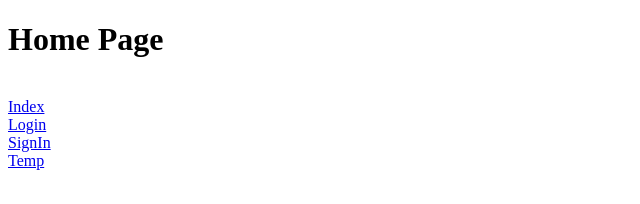
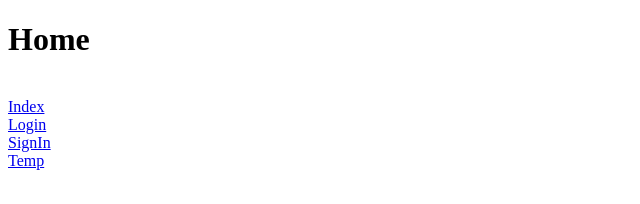
Before and after one commit to revanthsaich/Fsd-Lab, a plain HTML site: page home.html in a window 1280 px wide. Shown: the whole page, without its empty margins (0-640 px from the left). Drawn offline with Linux system fonts and the light colour scheme.

Commit message:
home updated

```diff
--- a/home.html
+++ b/home.html
@@ -6,7 +6,7 @@
     <title>Home</title>
 </head>
 <body>
-    <h1>Home Page</h1>
+    <h1>Home</h1>
     <br>
     <a href="index.html">Index</a><br>
     <a href="login.html">Login</a><br>
```
